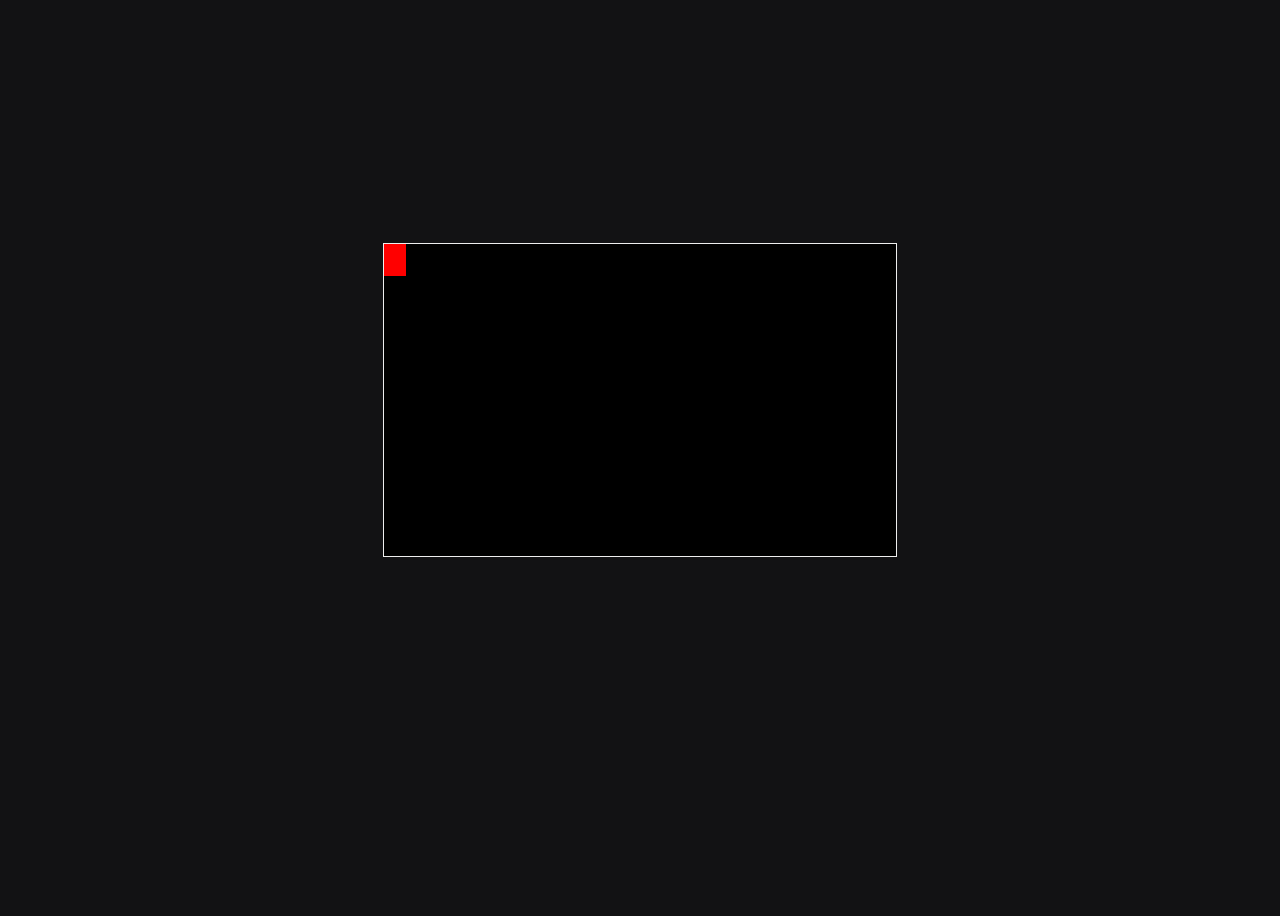
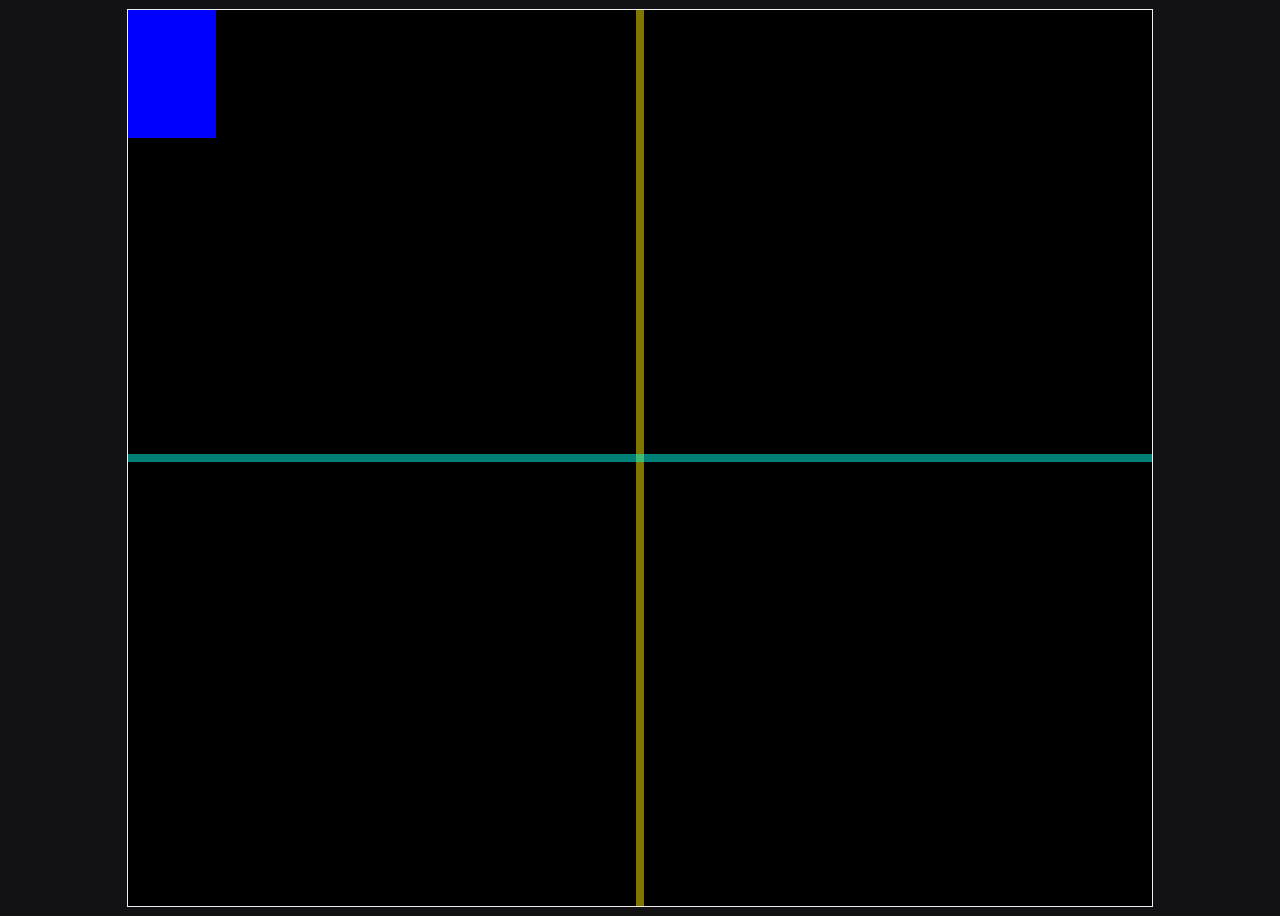
Before and after one commit to LiarleyCodie/Card-Flip-Game-SMB3, a website built with Vite: page index.html in a window 1280 px wide. Before the commit the page ends 800 px from the top, so only its background shows below. Built offline with nearby package versions, Linux system fonts and the light colour scheme.

Commit message:
feat: card turned into a Class; debugTools Class created (only with drawLinesCenter)

```diff
--- a/src/style.css
+++ b/src/style.css
@@ -13,12 +13,14 @@ body {
   font-size: 1.4rem;
   background: #121214;
   color: #eee;
-  display: grid;
-  place-content: center;
+  display: flex;
+  justify-content: center;
+  align-items: center;
   min-height: 100vh;
 }
 
 canvas {
-  outline: 1px solid #eee;
+  outline: 1px solid #eeeeee;
   margin: 1.2rem;
+  width: 80%;
 }
--- /dev/null
+++ b/src/ts/Debug.ts
@@ -0,0 +1,35 @@
+import { canvas, context } from './canvas'
+
+interface IDebugTools {
+  showlinesInCenter: boolean
+}
+
+/**
+ * Instantiate a set of debug methods, such as: `showlinesInCenter`, `showFPS` and more.
+ * Enable each one by passing a boolean to the respective method as argument.
+ * For enable, call `.enable()` within your main update method
+ */
+export class DebugTools {
+  public showlinesInCenter: boolean
+
+  public constructor({ showlinesInCenter }: IDebugTools) {
+    this.showlinesInCenter = showlinesInCenter
+  }
+  private DrawLinesInCenter() {
+    context.strokeStyle = '#ffee00'
+    context.beginPath()
+    context.moveTo(canvas.width / 2, 0)
+    context.lineTo(canvas.width / 2, canvas.height)
+    context.stroke()
+
+    context.strokeStyle = '#00ffee'
+    context.beginPath()
+    context.moveTo(0, canvas.height / 2)
+    context.lineTo(canvas.width, canvas.height / 2)
+    context.stroke()
+  }
+
+  public enable() {
+    this.showlinesInCenter && this.DrawLinesInCenter?.()
+  }
+}
--- /dev/null
+++ b/src/ts/GameObject.ts
@@ -0,0 +1,19 @@
+export interface IGameObject {
+  position: {
+    x: number
+    y: number
+  }
+  size: {
+    w: number
+    h: number
+  }
+}
+
+export class GameObject {
+  public readonly position: { x: number; y: number }
+  public readonly size: { w: number; h: number }
+  public constructor({ position, size }: IGameObject) {
+    this.position = position
+    this.size = size
+  }
+}
--- a/src/ts/canvas.ts
+++ b/src/ts/canvas.ts
@@ -6,8 +6,8 @@ export const context = canvas.getContext('2d') as CanvasRenderingContext2D
 export let currentFrame: number = 0
 
 function canvasInit() {
-  canvas.width = 512
-  canvas.height = 312
+  canvas.width = 256
+  canvas.height = 224
   context.imageSmoothingEnabled = false
   canvas.style.imageRendering = 'pixelated'
 }
--- /dev/null
+++ b/src/ts/card.ts
@@ -0,0 +1,9 @@
+import { context } from './canvas'
+import { GameObject } from './GameObject'
+
+export class Card extends GameObject {
+  draw() {
+    context.fillStyle = 'blue'
+    context.fillRect(this.position.x, this.position.y, this.size.w, this.size.h)
+  }
+}
--- a/src/ts/create_and_update.ts
+++ b/src/ts/create_and_update.ts
@@ -1,63 +1,32 @@
 import { background } from './background'
-import { context as c, canvas } from './canvas'
+import { DebugTools } from './Debug'
 import { createFilledGrid } from './grid'
+import { Card } from './card'
 
-const gridInstances: ICard[][][] = []
+const debugTools = new DebugTools({ showlinesInCenter: true })
 
-interface IGameObject {
-  position: {
-    x: number
-    y: number
-  }
-  size: {
-    w: number
-    h: number
-  }
-}
+const gridCardInstances: Card[][][] = []
 
-//#region Cards
-interface ICard extends IGameObject {
-  draw: () => void
-}
-
-const card: ICard = {
-  position: {
-    x: 0,
-    y: 0,
-  },
-  size: {
-    w: 22,
-    h: 32,
-  },
-  draw() {
-    c.fillStyle = 'red'
-    c.fillRect(this.position.x, this.position.y, this.size.w, this.size.h)
-  },
-}
-//#endregion
-
-//#region Cards Grid
-// grid[row][col]
-const cardsGrid: ICard[][] = createFilledGrid(2, 3, card)
-
-gridInstances.push(cardsGrid)
-//#endregion
+const card = new Card({ position: { x: 0, y: 0 }, size: { w: 22, h: 32 } })
 
 export function mainCreate() {
   console.log('[Create]')
+  gridCardInstances[0] = createFilledGrid(2, 3, card)
 }
 
 export function mainUpdate() {
-  // console.log('[Update]')
   background?.()
+  debugTools.enable()
 
-  if (gridInstances.length) {
-    gridInstances.forEach((gridInst: ICard[][]) => {
-      gridInst.forEach((gridRow: ICard[]) => {
-        gridRow.forEach((card: ICard) => {
+  if (gridCardInstances.length) {
+    gridCardInstances.forEach((gridInst: Card[][]) => {
+      gridInst.forEach((gridRow: Card[]) => {
+        gridRow.forEach((card: Card) => {
           card?.draw()
         })
       })
     })
   }
 }
+
+// cardsGrid[row][col]
```
